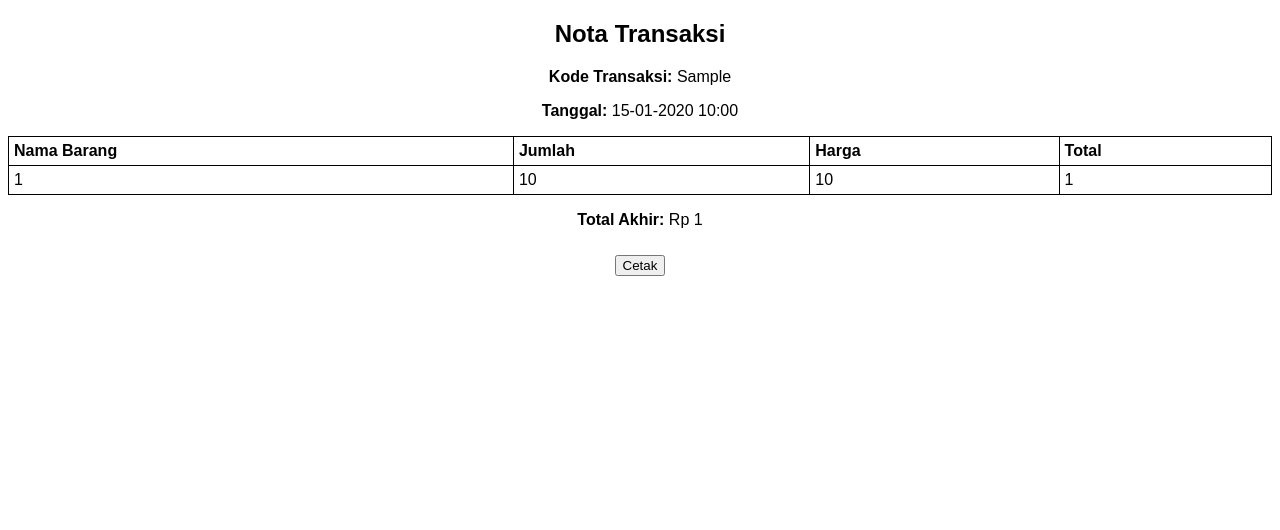
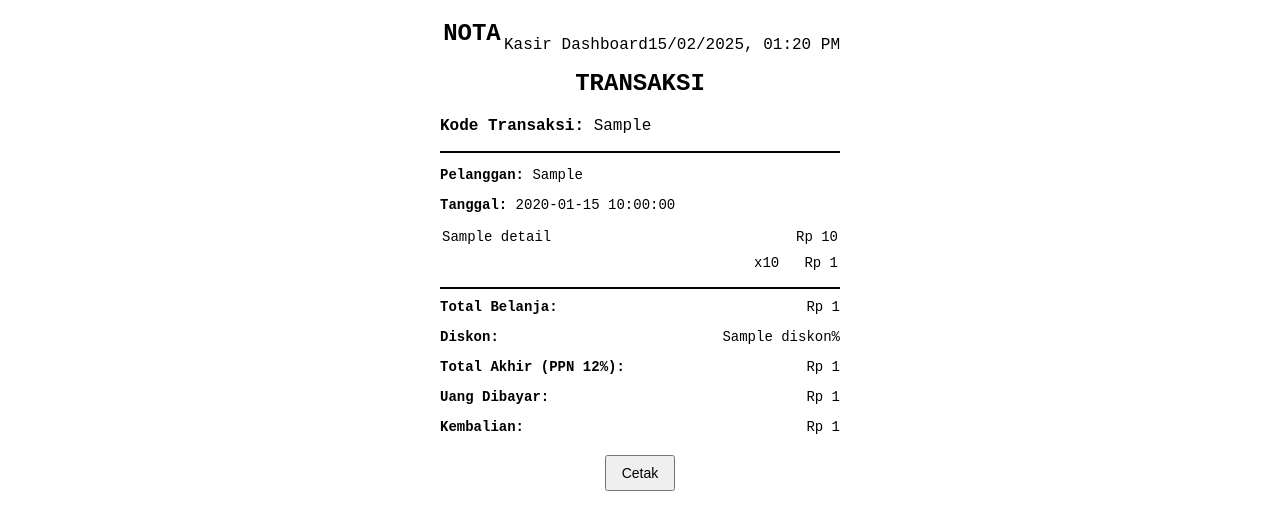
Before and after one commit to RNames/PoS-CodeIgniter-4, a CodeIgniter 4 app: the page made by app/Views/admin/transaksi/cetak_nota.php in a window 1280 px wide. Shown: the top 530 px of the page. Run offline with PHP 8.4 and a stand-in for CodeIgniter, Linux system fonts and the light colour scheme; the template is opened without the code that fills it: most values are stand-ins (such as "Sample title", 1, 10 or a date in 2020); some libraries are stand-ins or nearby versions.

Commit message:
nota transaksi

```diff
--- a/app/Controllers/Owner/TransaksiController.php
+++ b/app/Controllers/Owner/TransaksiController.php
@@ -189,7 +189,7 @@ class TransaksiController extends BaseController
             return redirect()->to(base_url('owner/transaksi'))->with('error', 'Transaksi tidak ditemukan.');
         }
 
-        $details = $detailModel->where('id_laporan', $id)->findAll();
+        $details = $detailModel->getDetailWithBarang($id);
         $member = $memberModel->find($transaksi['id_member']);
 
         $data = [
--- a/app/Views/admin/transaksi/cetak_nota.php
+++ b/app/Views/admin/transaksi/cetak_nota.php
@@ -1,43 +1,108 @@
 <!DOCTYPE html>
 <html lang="id">
+
 <head>
     <meta charset="UTF-8">
     <meta name="viewport" content="width=device-width, initial-scale=1.0">
     <title>Nota Transaksi</title>
     <style>
-        body { font-family: Arial, sans-serif; text-align: center; }
-        table { width: 100%; border-collapse: collapse; margin-top: 10px; }
-        th, td { border: 1px solid black; padding: 5px; text-align: left; }
-        .btn-print { margin-top: 10px; }
+        body {
+            font-family: 'Courier New', Courier, monospace;
+            text-align: center;
+            margin: 20px;
+        }
+
+        hr {
+            border: none;
+            border-top: 2px solid black;
+            margin: 10px 0;
+        }
+
+        .container {
+            max-width: 400px;
+            margin: auto;
+            text-align: left;
+        }
+
+        h2 {
+            text-align: center;
+            text-transform: uppercase;
+        }
+
+        .info {
+            font-size: 14px;
+            margin-bottom: 10px;
+        }
+
+        .items {
+            width: 100%;
+            font-size: 14px;
+            margin-bottom: 10px;
+        }
+
+        .items th,
+        .items td {
+            padding: 4px 0;
+        }
+
+        .items th {
+            text-align: left;
+        }
+
+        .summary {
+            font-size: 14px;
+            margin-top: 10px;
+        }
+
+        .right {
+            float: right;
+        }
+
+        .btn-print {
+            display: block;
+            margin: 20px auto;
+            padding: 8px 15px;
+            font-size: 14px;
+            cursor: pointer;
+        }
     </style>
 </head>
+
 <body>
-    <h2>Nota Transaksi</h2>
-    <p><strong>Kode Transaksi:</strong> <?= $transaksi['kode_transaksi'] ?></p> <!-- Ganti ID dengan Kode Transaksi -->
-    <p><strong>Tanggal:</strong> <?= date('d-m-Y H:i', strtotime($transaksi['tanggal_transaksi'])) ?></p>
+    <div class="container">
+        <p class="right"><?= date('d/m/Y, h:i A') ?></p>
+        <p class="right">Kasir Dashboard</p>
+        <h2 class="left">Nota Transaksi</h2>
+        <p><strong>Kode Transaksi:</strong> <?= $transaksi['kode_transaksi'] ?></p>
+        <hr>
 
-    <table>
-        <thead>
-            <tr>
-                <th>Nama Barang</th>
-                <th>Jumlah</th>
-                <th>Harga</th>
-                <th>Total</th>
-            </tr>
-        </thead>
+        <p class="info"><strong>Pelanggan:</strong> <?= $member ? $member['nm_member'] : 'Umum' ?></p>
+        <p class="info"><strong>Tanggal:</strong> <?= date('Y-m-d H:i:s', strtotime($transaksi['tanggal_transaksi'])) ?></p>
+
+        <table class="items">
             <tbody>
                 <?php foreach ($details as $item) : ?>
                     <tr>
-                    <td><?= $item['barang_id'] ?></td>
-                    <td><?= $item['jumlah'] ?></td>
-                    <td><?= number_format($item['harga'], 0, ',', '.') ?></td>
-                    <td><?= number_format($item['total_harga'], 0, ',', '.') ?></td>
+                        <td><?= isset($item['nama_barang']) ? $item['nama_barang'] : 'Barang Tidak Ditemukan' ?></td>
+                        <td class="right">Rp <?= number_format($item['harga'], 0, ',', '.') ?></td>
+                    </tr>
+                    <tr>
+                        <td></td>
+                        <td class="right">x<?= $item['jumlah'] ?> &nbsp; Rp <?= number_format($item['total_harga'], 0, ',', '.') ?></td>
                     </tr>
                 <?php endforeach; ?>
             </tbody>
         </table>
+        <hr>
 
-    <p><strong>Total Akhir:</strong> Rp <?= number_format($transaksi['total_akhir'], 0, ',', '.') ?></p>
+        <p class="summary"><strong>Total Belanja:</strong> <span class="right">Rp <?= number_format($transaksi['total_belanja'], 0, ',', '.') ?></span></p>
+        <p class="summary"><strong>Diskon:</strong> <span class="right"><?= $transaksi['diskon'] ?>%</span></p>
+        <p class="summary"><strong>Total Akhir (PPN 12%):</strong> <span class="right">Rp <?= number_format($transaksi['total_akhir'], 0, ',', '.') ?></span></p>
+        <p class="summary"><strong>Uang Dibayar:</strong> <span class="right">Rp <?= number_format($transaksi['total_bayar'], 0, ',', '.') ?></span></p>
+        <p class="summary"><strong>Kembalian:</strong> <span class="right">Rp <?= number_format($transaksi['total_kembalian'], 0, ',', '.') ?></span></p>
+
         <button class="btn-print" onclick="window.print()">Cetak</button>
+    </div>
 </body>
+
 </html>
```
Also changed, not shown: app/Models/DetailTransaksiModel.php (+9 -0 lines). Lines whose indentation alone changed are shown as unchanged.
